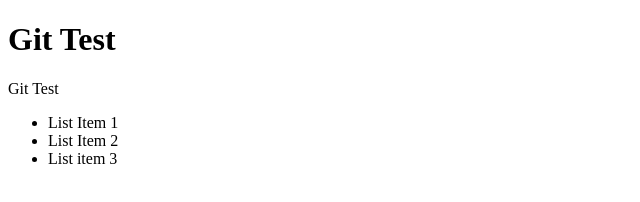
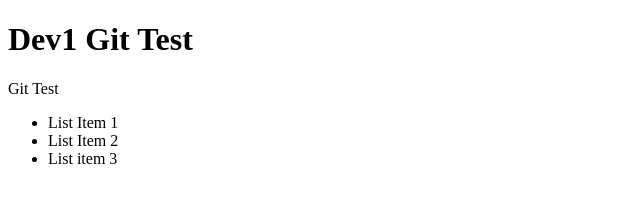
Before and after one commit to DONROB3R7/git-test, a plain HTML site: page index.html in a window 1280 px wide. Shown: the whole page, without its empty margins (0-640 px from the left). Drawn offline with Linux system fonts and the light colour scheme.

Commit message:
Updated h1

```diff
--- a/index.html
+++ b/index.html
@@ -7,7 +7,7 @@
     <title>Document</title>
 </head>
 <body>
-    <h1>Git Test</h1>
+    <h1>Dev1 Git Test</h1>
 
     <p>Git Test</p>
 
```
